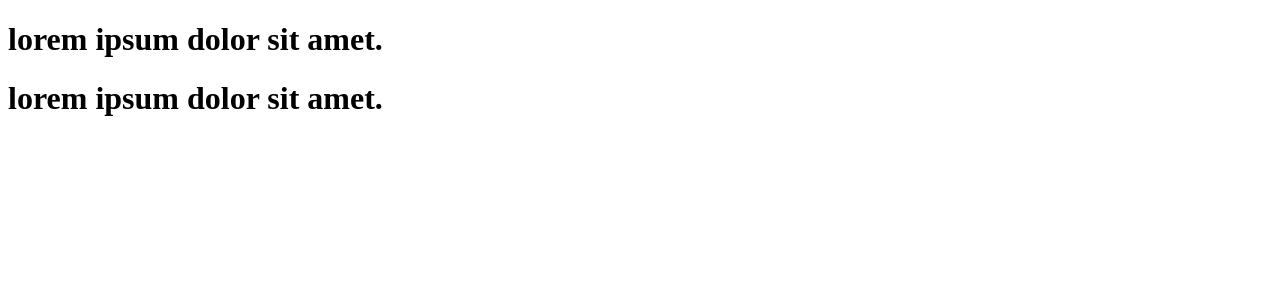
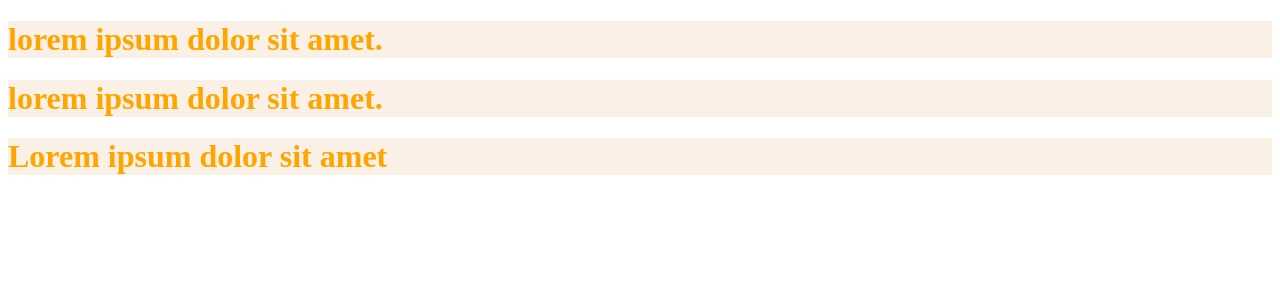
Before and after one commit to jeon602/React103123, a React (Create React App) app: page / in a window 1280 px wide. Shown: the top 300 px of the page. Built offline with nearby package versions, Linux system fonts and the light colour scheme.

Commit message:
보통의 css 사용시 클래스 명이 중복될 수 있음 / next-> module

```diff
--- a/src/App.js
+++ b/src/App.js
@@ -3,13 +3,15 @@
 
 import { MyBox } from "./MyComp1101m/MyBox";
 import { MyComp } from "./MyComp1101m/MyComp";
+import { MyContainer } from "./MyComp1101m/MyContainer";
 
 //chakraui css library
 function App() {
   return (
     <>
+      <MyComp />
       <MyBox />
-      <MyComp />
+      <MyContainer />
     </>
   );
 }
--- /dev/null
+++ b/src/MyComp1101m/MyContainer.js
@@ -0,0 +1,8 @@
+import "../style/style2.css";
+export function MyContainer() {
+  return (
+    <div>
+      <h1 className="boxClass">Lorem ipsum dolor sit amet</h1>
+    </div>
+  );
+}
--- /dev/null
+++ b/src/style/style2.css
@@ -0,0 +1,5 @@
+.boxClass{
+    color: orange;
+    background-color:linen;
+
+}
```
